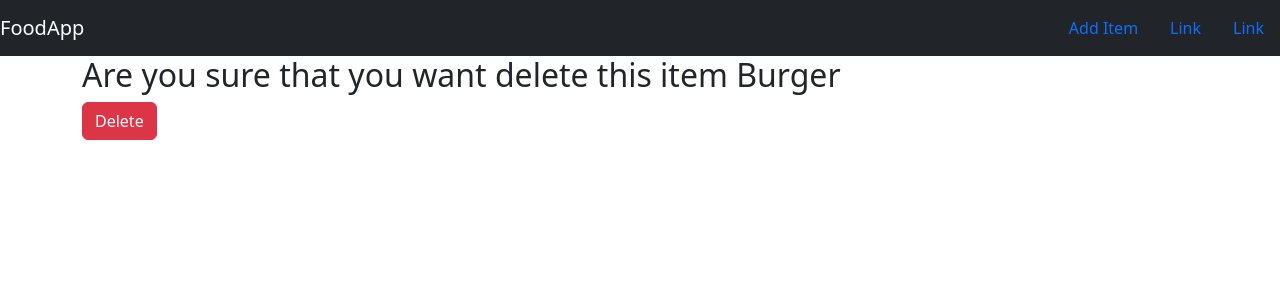
After one commit to Hitesh1595/food_app, a Django app: page /food/delete/2/ in a window 1280 px wide. The commit adds this page. Shown: the top 300 px of the page. Run offline with Django 3.2, Linux system fonts and the light colour scheme; data comes from the database, SQL or seed files in the repository; both versions use the stored data as it was after the commit.

Commit message:
update and delete functionality

```diff
--- a/food/urls.py
+++ b/food/urls.py
@@ -12,5 +12,11 @@ urlpatterns = [
     path('item/',views.item,name = 'item'),
 
     #food/1
-    path('<int:pk>/',views.detail,name = 'detail')
+    path('<int:pk>/',views.detail,name = 'detail'),
+    # create item
+    path('add',views.create_item,name = 'create_item'),
+    # update item
+    path('update/<int:pk>/',views.update_item,name = 'update_item'),
+    #delete
+    path('delete/<int:pk>/',views.delete_item,name = 'delete_item')
 ]
--- a/food/views.py
+++ b/food/views.py
@@ -1,7 +1,8 @@
-from django.shortcuts import render,get_object_or_404
+from django.shortcuts import render,get_object_or_404,redirect
 from django.http import HttpResponse,Http404
 
 from food import models
+from food import forms
 
 # to load template
 from django.template import loader
@@ -44,3 +45,35 @@ def detail(request,pk):
         'detail':detail
     }
     return render(request,'food/detail.html',context = context)
+
+def create_item(request):
+    form = forms.ItemForm(request.POST or None)
+
+    if form.is_valid():
+        form.save()
+        return redirect('food:index')
+
+    return render(request,'food/item_form.html',{'form':form})
+
+def update_item(request,pk):
+
+    item = get_object_or_404(models.Item,pk = pk)
+
+    form = forms.ItemForm(request.POST or None,instance = item)
+
+    if form.is_valid():
+        form.save()
+        return redirect('food:index')
+
+    return render(request,'food/item_form.html',{'form':form,'item':item})
+
+def delete_item(request,pk):
+    item = get_object_or_404(models.Item,pk = pk)
+
+    # form = forms.ItemForm(request.POST or None,instance = item)
+
+    if request.method == 'POST':
+        item.delete()
+        return redirect('food:index')
+
+    return render(request,'food/delete_item.html',{'item':item})
--- /dev/null
+++ b/templates/food/delete_item.html
@@ -0,0 +1,19 @@
+{% extends 'food/base.html' %}
+
+{% block content %}
+
+    {% include 'food/navbar.html'%}
+
+    <div class = "container">
+
+        <form action="" method="post">
+            {% csrf_token %}
+            <h2>Are you sure that you want delete this item {{item.item_name}}</h2>
+
+            <button class="btn btn-danger" type="submit">Delete</button>
+
+
+        </form>
+    </div>
+
+{% endblock %}
--- a/templates/food/index.html
+++ b/templates/food/index.html
@@ -10,7 +10,7 @@
             <div class = "container text-center"></div>
                 <div class="row align-items-start ">
                     <div class="col">
-                        <img  src={{item.item_image}} class="img-thumbnail" alt="not found">
+                        <img  src={{item.item_image}} height="180px" alt="not found">
                     </div>
                     <div class="col">
                         <h3>{{item.item_name}}</h3><br>
@@ -19,6 +19,7 @@
                     </div>
                     <div class="col">
                         <a class="btn btn-primary" href="{% url 'food:detail' item.pk %}" role="button">Detail</a>
+                        <a class="btn btn-success" href="{% url 'food:update_item' item.pk %}" role="button">Update</a>
                     </div>
                 </div>
             </div>
--- a/templates/food/navbar.html
+++ b/templates/food/navbar.html
@@ -1,9 +1,9 @@
 <nav class="navbar navbar-dark bg-dark ">
 
-      <a class="navbar-brand" href="#">FoodApp</a>
+      <a class="navbar-brand" href="{% url 'food:index' %}">FoodApp</a>
       <ul class="nav justify-content-end">
         <li class="nav-item">
-          <a class="nav-link active" aria-current="page" href="#">Active</a>
+          <a class="nav-link active" aria-current="page" href="{% url 'food:create_item' %}">Add Item</a>
         </li>
         <li class="nav-item">
           <a class="nav-link active" href="#">Link</a>
```
Also changed, not shown: food/forms.py (added, +9 -0 lines), templates/food/detail.html (+14 -3 lines), templates/food/item_form.html (added, +13 -0 lines), db.sqlite3, 1 other file.
